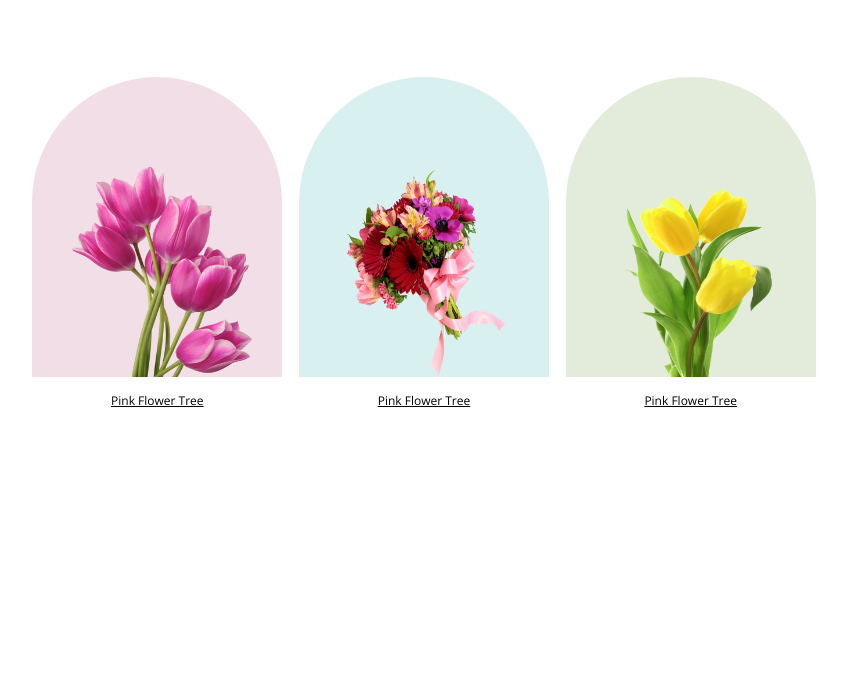
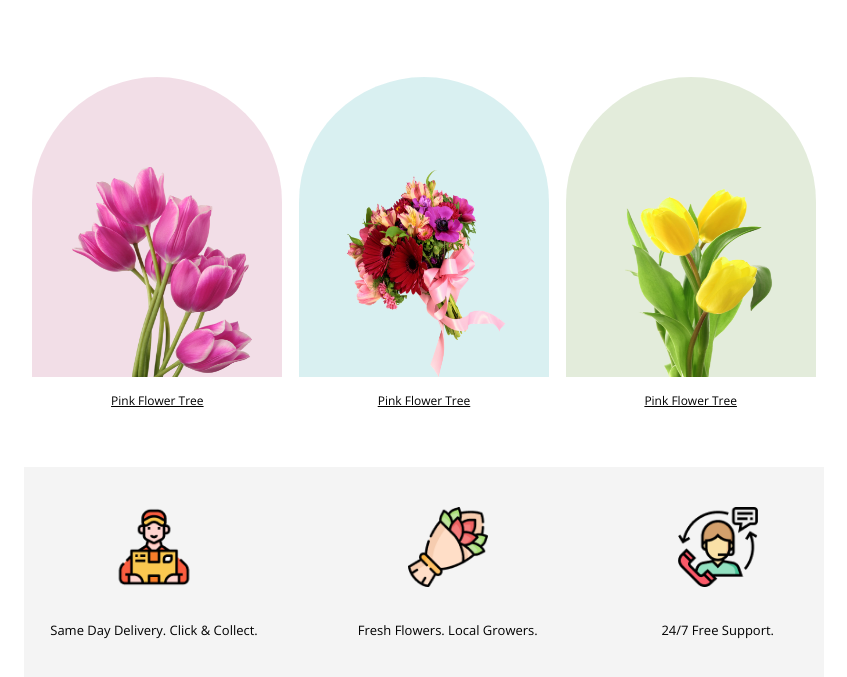
Before and after one commit to Ahammad204/Flower-shop, a plain HTML site: page index.html in a window 1280 px wide. Shown: the part 786-1463 px from the top of the page, without its empty margins (216-1063 px from the left). Before the commit the page ends 1253 px from the top, so only its background shows below. Drawn offline with nearby package versions, Linux system fonts and the light colour scheme.

Commit message:
Added service container

```diff
--- a/index.html
+++ b/index.html
@@ -74,6 +74,29 @@
         </div>
     </div>
 
+    <!-- Service section -->
+
+    <div class="service-container">
+        <div class="service-icon">
+
+            <img class="service-img" src="./images/Group 57.png" alt="" >
+            <p class="service-title">Same Day Delivery. Click & Collect.</p>
+        </div>
+        <div class="service-icon">
+
+
+            <img class="service-img" src="./images/Group 58.png" alt="" >
+            <p class="service-title">Fresh Flowers. Local Growers.</p>
+
+        </div>
+        <div class="service-icon">
+
+
+            <img class="service-img" src="./images/Group 59.png" alt="" >
+            <p class="service-title">24/7 Free Support.</p>
+
+        </div>
+    </div>
 
 
 
--- a/styles/style.css
+++ b/styles/style.css
@@ -43,9 +43,12 @@
     background-color: rgba(229, 84, 115, 1);
     color: antiquewhite;
     border: none;
+    cursor: pointer;
 }
 
+
 /* Featured section style */
+
 
 .featured-container{
     margin-left: 240px;
@@ -106,3 +109,27 @@
     font-size: 12px;
     text-decoration: underline;
 }
+
+
+/* Service Section style */
+
+.service-container{
+    background-color: rgba(39, 39, 39, 0.05);
+    margin-right: 240px;
+    margin-left: 240px;
+    margin-top: 80px;
+    display: flex;
+    justify-content: center;
+    text-align: center;
+    gap: 100px;
+    font-size: 13px;
+}
+.service-img{
+    width: 80px;
+    height: 80px;
+    margin: 40px 40px 10px 40px;
+}
+.service-title{
+    margin-bottom: 80px;
+    margin-top: 20px;
+}
```
